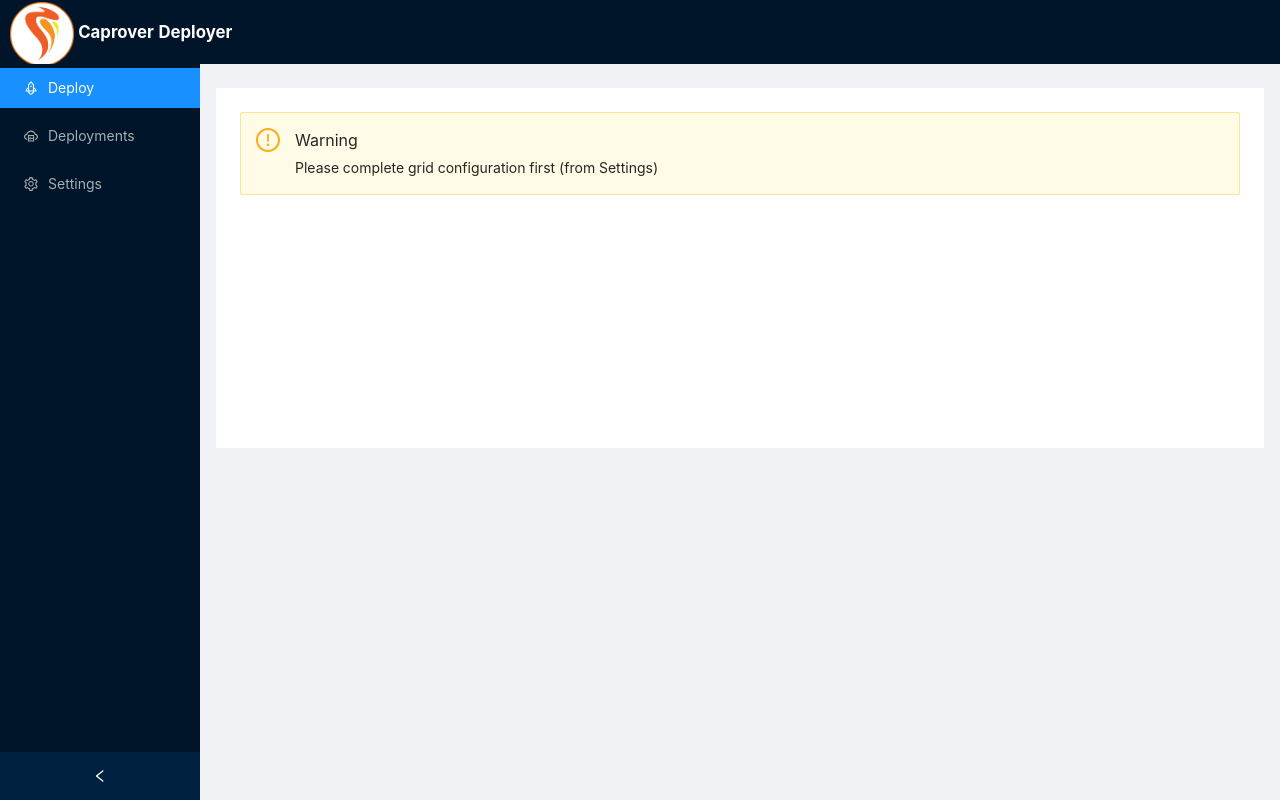
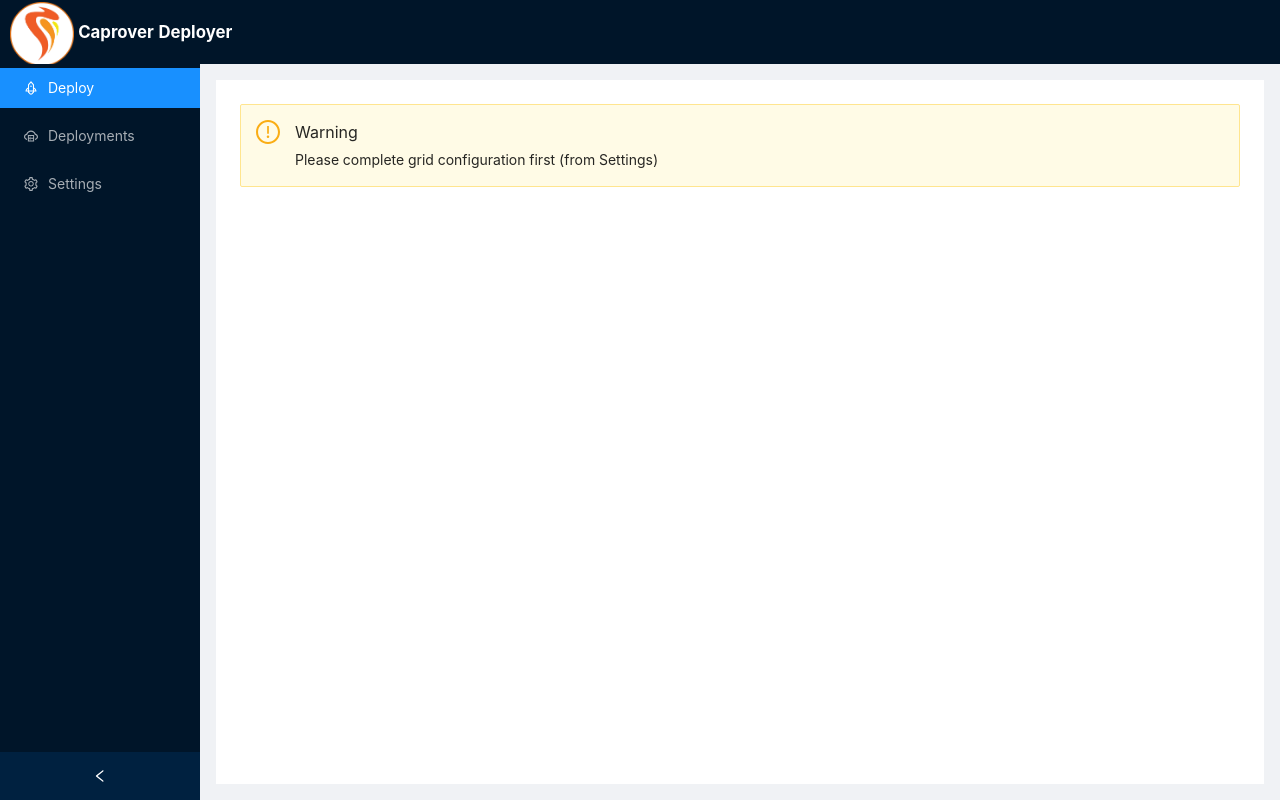
Before and after one commit to freeflowuniverse/caprover_deployer, a Vue app: page / in a window 1280 px wide. Built offline with nearby package versions, Linux system fonts and the light colour scheme.

Commit message:
auto select current menu item based on current route

```diff
--- a/src/App.vue
+++ b/src/App.vue
@@ -9,19 +9,19 @@
     <a-layout>
       <a-layout-sider v-model:collapsed="collapsed" collapsible>
         <a-menu v-model:selectedKeys="selectedKeys" theme="dark" mode="inline">
-          <a-menu-item key="1">
+          <a-menu-item key="deploy">
             <router-link to="/">
               <rocket-outlined />
               <span>Deploy</span>
             </router-link>
           </a-menu-item>
-          <a-menu-item key="2">
+          <a-menu-item key="deployments">
             <router-link to="/deployments">
               <cloud-server-outlined />
               <span>Deployments</span>
             </router-link>
           </a-menu-item>
-          <a-menu-item key="3">
+          <a-menu-item key="settings">
             <router-link to="/settings">
               <setting-outlined />
               <span>Settings</span>
@@ -29,10 +29,8 @@
           </a-menu-item>
         </a-menu>
       </a-layout-sider>
-      <a-layout-content :style="{ margin: '24px 16px 0' }">
-        <div
-          :style="{ padding: '24px', background: '#fff', minHeight: '360px' }"
-        >
+      <a-layout-content :style="{ margin: '16px 16px 16px 16px' }">
+        <div :style="{ padding: '24px', background: '#fff', height: '100%' }">
           <router-view />
         </div>
       </a-layout-content>
@@ -45,17 +43,24 @@
   CloudServerOutlined,
   SettingOutlined,
 } from "@ant-design/icons-vue";
-import { defineComponent, ref } from "vue";
+import { computed, defineComponent, ref } from "vue";
+import router from "@/router";
+
 export default defineComponent({
   components: {
     RocketOutlined,
     CloudServerOutlined,
     SettingOutlined,
   },
-  data() {
+
+  setup() {
+    const selectedKeys = computed(() => {
+      return [router.currentRoute.value.name];
+    });
+
     return {
       collapsed: ref<boolean>(false),
-      selectedKeys: ref<string[]>(["1"]),
+      selectedKeys,
     };
   },
 });
```
